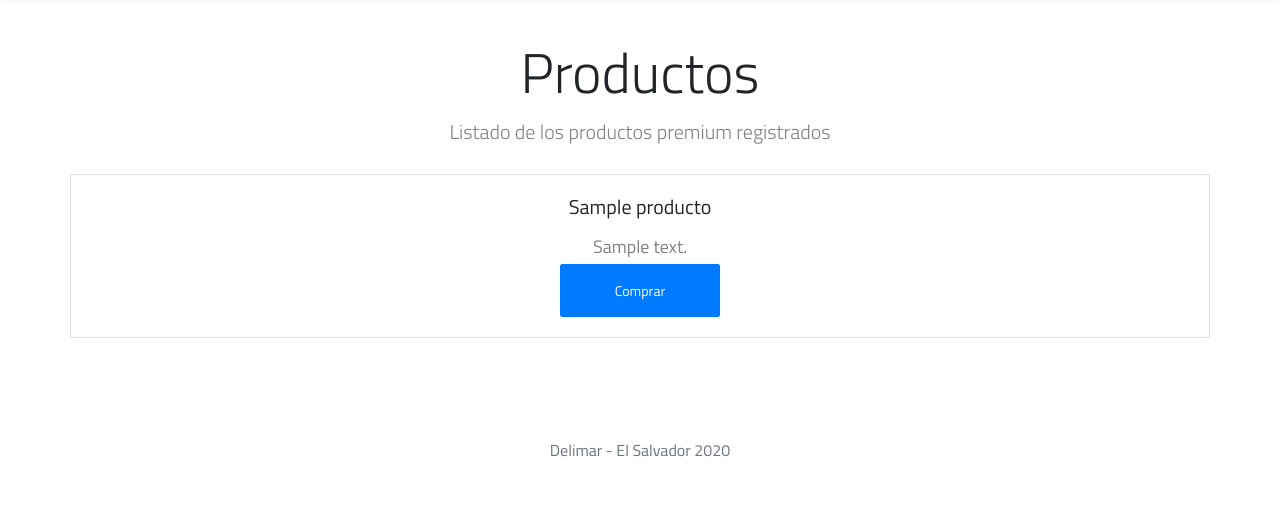
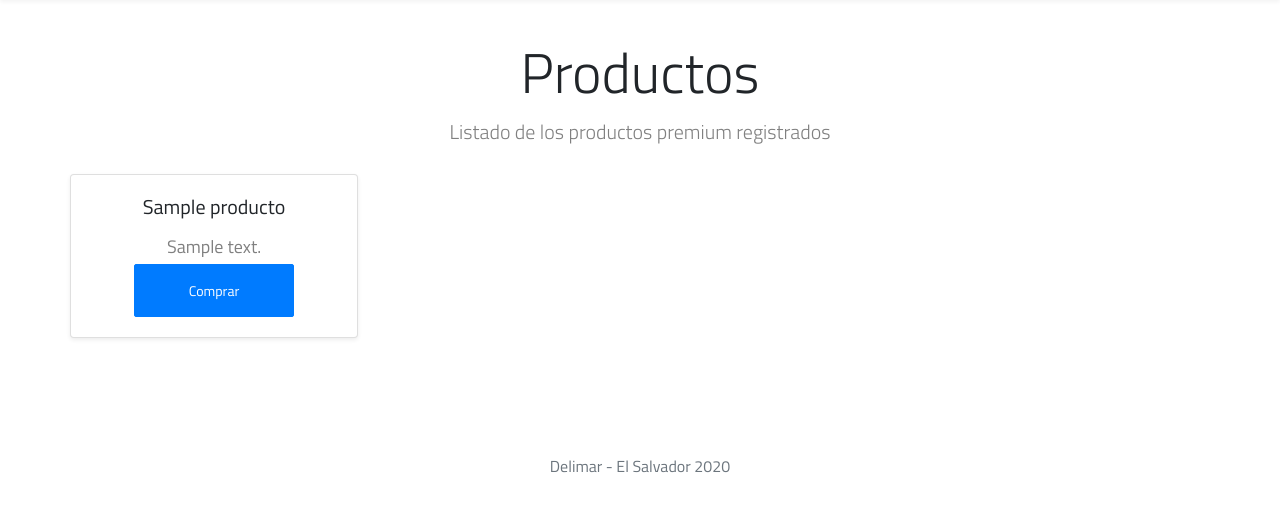
Before and after one commit to MrMRmiguelo/Delimar, a Node server app: page /lista_producto in a window 1280 px wide. Shown: the part 109-621 px from the top of the page. Run offline with Node 20, Linux system fonts and the light colour scheme; tables that the repository leaves empty hold one stand-in row (values such as "Sample post"); some libraries are stand-ins or nearby versions.

Commit message:
Mostrar los productos de manera ordenada

```diff
--- a/views/lista.hbs
+++ b/views/lista.hbs
@@ -40,10 +40,12 @@
   {{/each}}
 {{/if}}
 
+<div class="container">
+  <div class="row">
       {{!-- Mostrar los productos que hay en existencia --}}
       {{#if productos}}
         {{#each productos}}
-      <div class="card text-center">
+            <div class="card mb-3 shadow-sm" style="width: 18rem;">
               <div class="card-body">
                 <h5 class="card-title">{{dataValues.name}}</h5>
                 <p class="card-text">{{dataValues.description}}</p>
@@ -52,3 +54,5 @@
             </div>
         {{/each}}
       {{/if}}
+  </div>
+</div>
```
Lines whose indentation alone changed are shown as unchanged.
